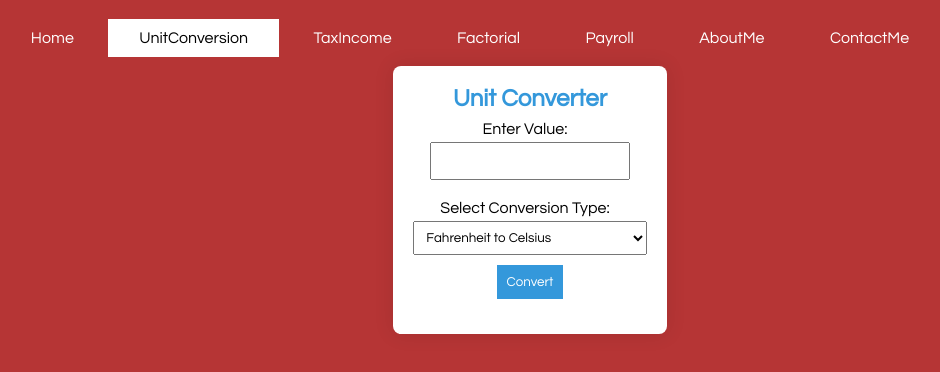
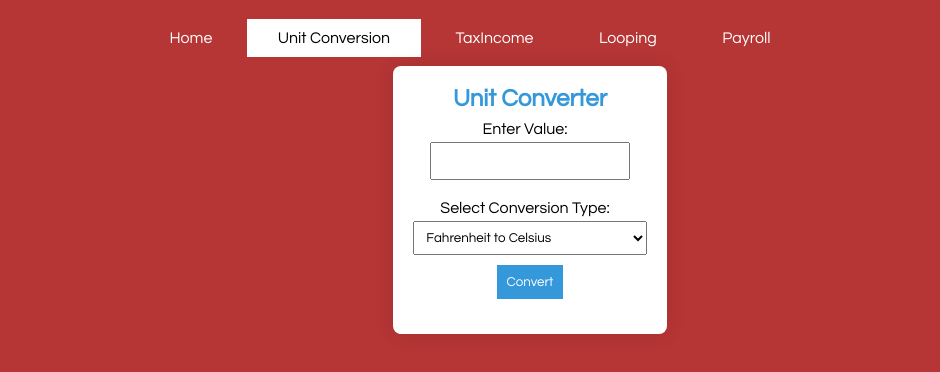
Before and after one commit to ygkurita/My-Website-ITC, a plain HTML site: page UnitConversion.html in a window 1280 px wide. Shown: the whole page, without its empty margins (110-1050 px from the left). Drawn offline with Linux system fonts and the light colour scheme.

Commit message:
UnitConversion.html

```diff
--- a/UnitConversion.html
+++ b/UnitConversion.html
@@ -13,12 +13,10 @@
             </div>
             <ul>
                 <li><a href="index.html">Home</a></li>
-                <li class="active"><a href="UnitConversion.html">UnitConversion</a></li>
+                <li class="active"><a href="UnitConversion.html">Unit Conversion</a></li>
                 <li><a href="TaxIncome.html">TaxIncome</a></li>
-                <li><a href="nth factorial, sum, average.html">Factorial</a></li>
+                <li><a href="Looping.html">Looping</a></li>
                 <li><a href="Payroll.html">Payroll</a></li>
-                <li><a href="Personal HTML.html">AboutMe</a></li>
-                <li><a href="ContactMe.html">ContactMe</a></li>
             </ul>
         </div>
     </header>
```
